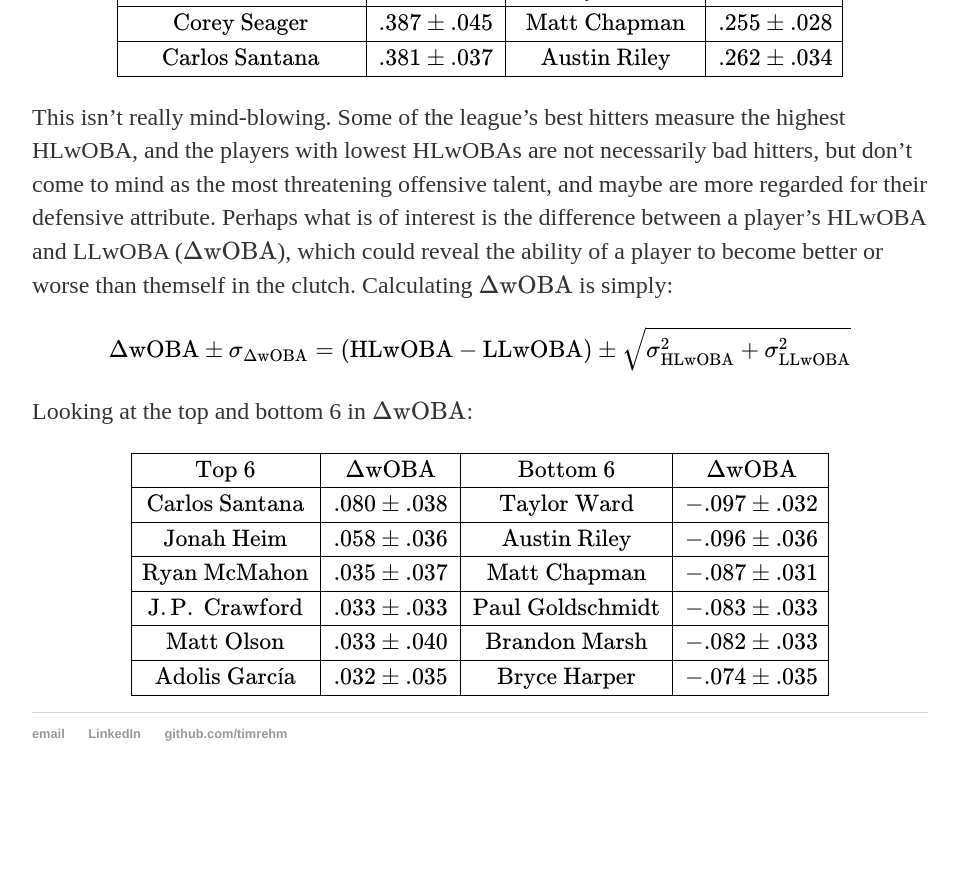
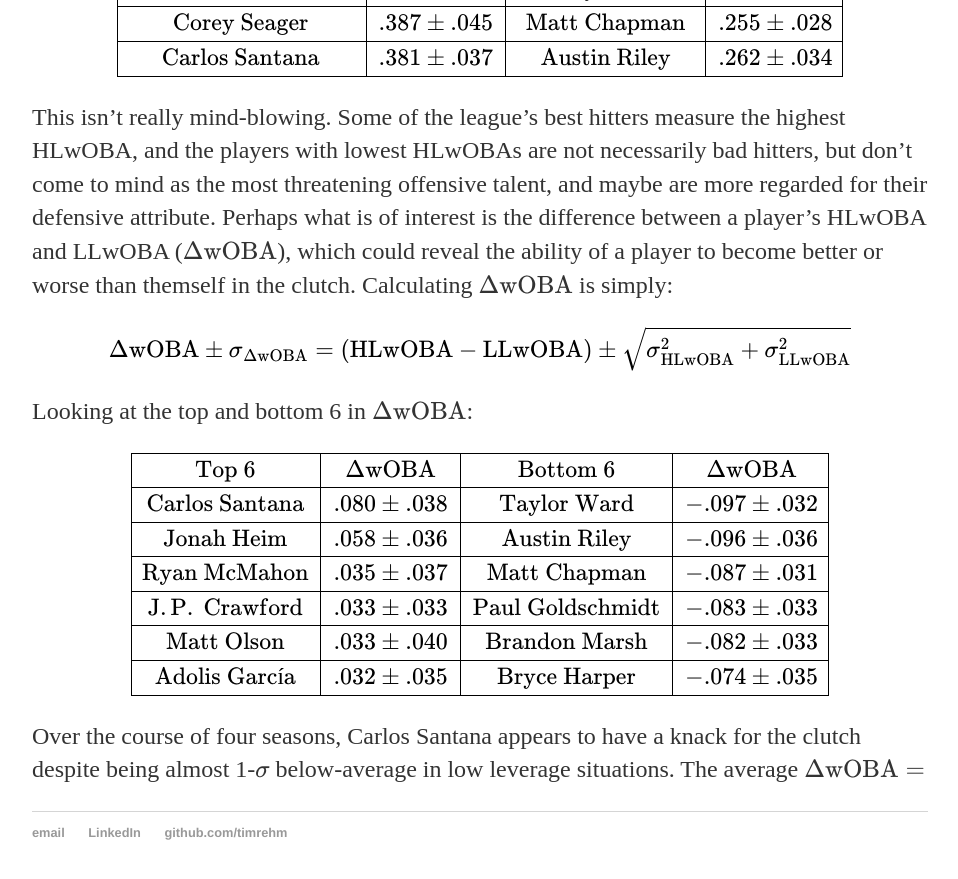
Before and after one commit to timrehm/timrehm.github.io, a Jekyll site: the page built from _posts/2026-5-24-leverage.md, in a window 1280 px wide and 900 px high, scrolled down 5555 px. Shown: the top 879 px of the window, without its empty margins (160-1118 px from the left). Built offline with Jekyll 4.4.1, drawn with Linux system fonts in a browser that asks for light colours; before the commit the page ends 6356 px from its top, so only the background shows below that.

Commit message:
Update 2026-5-24-leverage.md

```diff
--- a/_posts/2026-5-24-leverage.md
+++ b/_posts/2026-5-24-leverage.md
@@ -92,3 +92,5 @@ $$
 \hline
 \end{array}
 $$
+
+Over the course of four seasons, Carlos Santana appears to have a knack for the clutch despite being almost 1-$\sigma$ below-average in low leverage situations. The average $\Delta\mathrm{wOBA} = $
```
